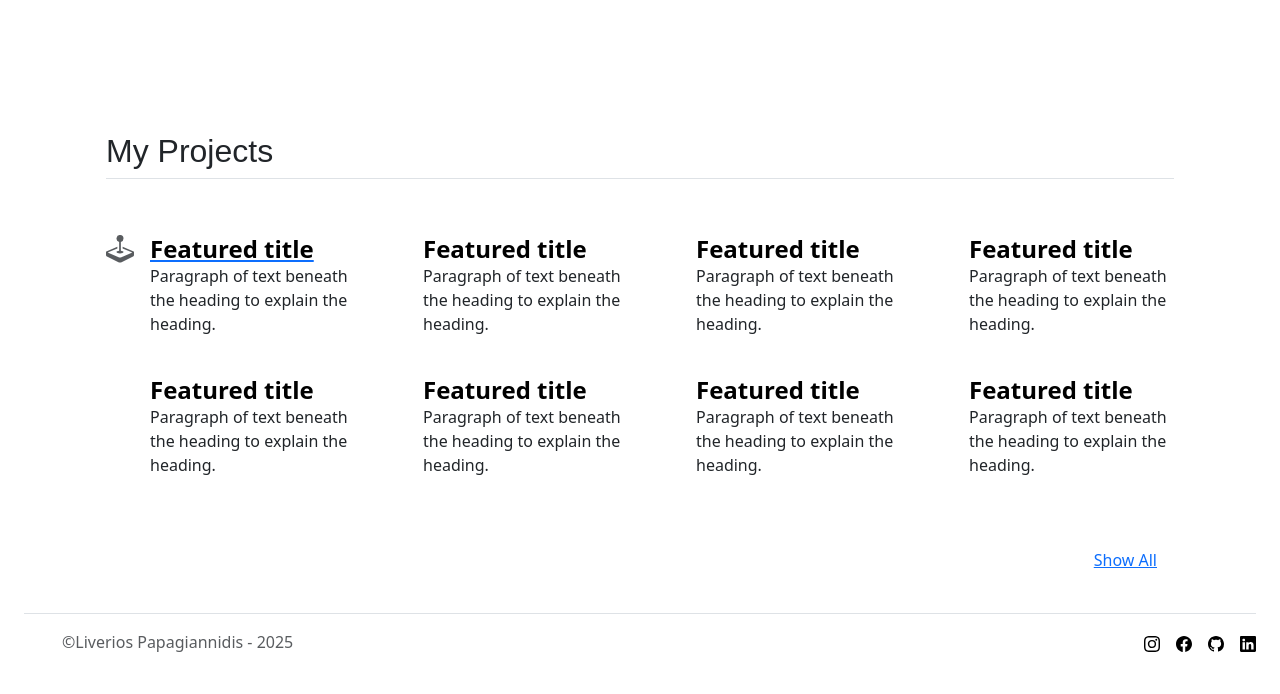
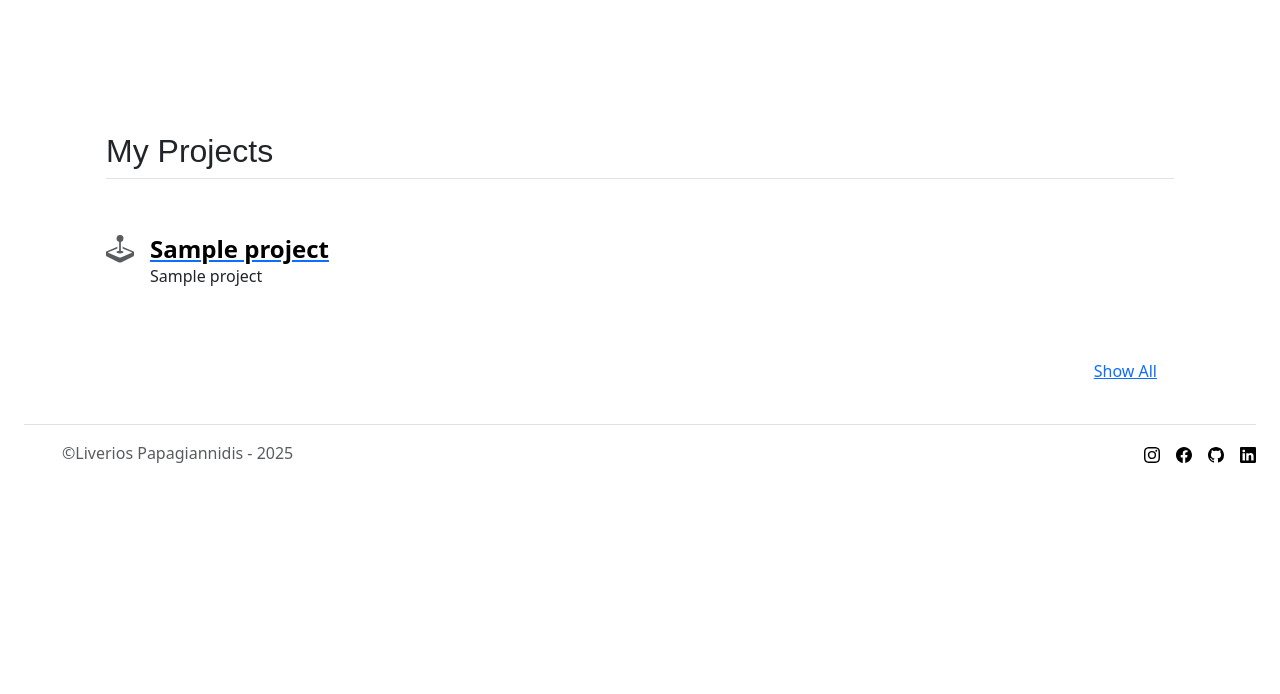
Before and after one commit to liveris-dev/Portfolio_with_Bootstrap, a Flask app: page / in a window 1280 px wide. Shown: the part 715-1409 px from the top of the page. After the commit the page ends 1178 px from the top, so only its background shows below. Run offline with Flask 3, Linux system fonts and the light colour scheme; tables that the repository leaves empty hold one stand-in row (values such as "Sample post"); some libraries are stand-ins or nearby versions; some web fonts are replaced.

Commit message:
Add the sample projects in the index.html and create "/projects" and "/project" pages.

```diff
--- a/main.py
+++ b/main.py
@@ -1,17 +1,23 @@
-from flask import Flask, render_template, request
+from flask import Flask, render_template, redirect, url_for, request
 import requests
 import smtplib
 import os
 from flask_sqlalchemy import SQLAlchemy
 from sqlalchemy.orm import DeclarativeBase, Mapped, mapped_column
 from sqlalchemy import Integer, String, Text
-
+from flask_wtf import FlaskForm
+from wtforms import StringField, SubmitField
+from wtforms.validators import DataRequired, URL
+from flask_ckeditor import CKEditor, CKEditorField
+from flask_bootstrap import Bootstrap5
 
 my_email = "tapiagasantonakis@gmail.com"
 my_password = os.environ.get('EMAIL_KEY')
 
 app = Flask(__name__)
 app.config['SECRET_KEY'] = os.environ.get('FLASK_KEY')
+Bootstrap5(app)
+ckeditor = CKEditor(app)
 
 #CREATE DATABASE
 class Base(DeclarativeBase):
@@ -26,11 +32,21 @@ class Project(db.Model):
     title: Mapped[str] = mapped_column(String(250), unique=True, nullable=False)
     subtitle: Mapped[str] = mapped_column(String(250), nullable=False)
     body: Mapped[str] = mapped_column(Text, nullable=False)
+    github: Mapped[str] = mapped_column(String(250), nullable=False)
     img_url: Mapped[str] = mapped_column(String(250), nullable=False)
 
 
 with app.app_context():
     db.create_all()
+
+#CREATE WTFORM FOR NEW PROJECT
+class ProjectForm(FlaskForm):
+    title=StringField(label='Project Title', validators=[DataRequired()])
+    subtitle=StringField(label='Project Subtitle', validators=[DataRequired()])
+    body=CKEditorField(label='Project Body', validators=[DataRequired()])
+    project_url=StringField(label='Github Link', validators=[DataRequired(), URL()])
+    img_url=StringField(label='Image URL', validators=[DataRequired(), URL()])
+    submit=SubmitField(label='Submit Project')
 
 
 def send_email(name, email, phone, message):
@@ -44,11 +60,36 @@ def send_email(name, email, phone, message):
             msg=email_message
         )
 
+@app.route("/new_project", methods=["GET","POST"])
+def new_project():
+    form = ProjectForm()
+    if form.validate_on_submit():
+        new_project_to_add=Project(
+            title=form.title.data,
+            subtitle=form.subtitle.data,
+            body=form.body.data,
+            github=form.project_url.data,
+            img_url=form.img_url.data
+        )
+        db.session.add(new_project_to_add)
+        db.session.commit()
+        return redirect(url_for('home'))
+    return render_template("add-project.html", form=form)
 
 @app.route("/")
 def home():
-    return render_template("index.html")
+    projects = db.session.execute(db.select(Project)).scalars().all()
+    return render_template("index.html", all_projects=projects)
 
+@app.route("/all_projects")
+def show_all_projects():
+    projects = db.session.execute(db.select(Project)).scalars().all()
+    return render_template("projects.html", all_projects=projects)
+
+@app.route("/project/<project_id>")
+def show_project(project_id):
+    requested_project = db.get_or_404(Project, project_id)
+    return render_template("project.html", project=requested_project)
 @app.route("/contact", methods=["GET","POST"])
 def contact():
     if request.method == "POST":
--- a/templates/index.html
+++ b/templates/index.html
@@ -22,70 +22,24 @@
 </div>
 <div class="container px-4 py-5" id="icon-grid"><h2 class="pb-2 border-bottom yanone-kaffeesatz-libe">My Projects</h2>
     <div class="row row-cols-1 row-cols-sm-2 row-cols-md-3 row-cols-lg-4 g-4 py-5">
+        {% for project in all_projects %}
             <div class="col d-flex align-items-start">
-<!--   added an svg from bootstrap icons and copied the classes from the previous-svg-code so the new one fits in.-->
+<!--   a    dded an svg from bootstrap icons and copied the classes from the previous-svg-code so the new one fits in.-->
                 <!--            <svg class="bi text-body-secondary flex-shrink-0 me-3" width="1.75em" height="1.75em" aria-hidden="true">-->
                 <!--                <use xlink:href="#bootstrap"></use>-->
                 <!--            </svg>-->
-<!--   the new svg-->
+<!--   t    he new svg-->
                 <svg xmlns="http://www.w3.org/2000/svg" width="1.75em" height="1.75em" fill="currentColor"
                      class="bi bi-joystick text-body-secondary flex-shrink-0 me-3" viewBox="0 0 16 16">
                     <path d="M10 2a2 2 0 0 1-1.5 1.937v5.087c.863.083 1.5.377 1.5.726 0 .414-.895.75-2 .75s-2-.336-2-.75c0-.35.637-.643 1.5-.726V3.937A2 2 0 1 1 10 2"/>
                     <path d="M0 9.665v1.717a1 1 0 0 0 .553.894l6.553 3.277a2 2 0 0 0 1.788 0l6.553-3.277a1 1 0 0 0 .553-.894V9.665c0-.1-.06-.19-.152-.23L9.5 6.715v.993l5.227 2.178a.125.125 0 0 1 .001.23l-5.94 2.546a2 2 0 0 1-1.576 0l-5.94-2.546a.125.125 0 0 1 .001-.23L6.5 7.708l-.013-.988L.152 9.435a.25.25 0 0 0-.152.23"/>
                 </svg>
-            <div><a href="#"><h3 class="fw-bold mb-0 fs-4 text-body-emphasis">Featured title</h3></a>
-                <p>Paragraph of text beneath the heading to explain the heading.</p></div>
+                <div><a href="#"><h3 class="fw-bold mb-0 fs-4 text-body-emphasis">{{ project.title }}</h3></a>
+                    <p>{{ project.subtitle }}</p></div>
             </div>
-        <div class="col d-flex align-items-start">
-            <svg class="bi text-body-secondary flex-shrink-0 me-3" width="1.75em" height="1.75em" aria-hidden="true">
-                <use xlink:href="#cpu-fill"></use>
-            </svg>
-            <div><h3 class="fw-bold mb-0 fs-4 text-body-emphasis">Featured title</h3>
-                <p>Paragraph of text beneath the heading to explain the heading.</p></div>
+        {% endfor %}
+
     </div>
-        <div class="col d-flex align-items-start">
-            <svg class="bi text-body-secondary flex-shrink-0 me-3" width="1.75em" height="1.75em" aria-hidden="true">
-                <use xlink:href="#calendar3"></use>
-            </svg>
-            <div><h3 class="fw-bold mb-0 fs-4 text-body-emphasis">Featured title</h3>
-                <p>Paragraph of text beneath the heading to explain the heading.</p></div>
-        </div>
-        <div class="col d-flex align-items-start">
-            <svg class="bi text-body-secondary flex-shrink-0 me-3" width="1.75em" height="1.75em" aria-hidden="true">
-                <use xlink:href="#home"></use>
-            </svg>
-            <div><h3 class="fw-bold mb-0 fs-4 text-body-emphasis">Featured title</h3>
-                <p>Paragraph of text beneath the heading to explain the heading.</p></div>
-        </div>
-        <div class="col d-flex align-items-start">
-            <svg class="bi text-body-secondary flex-shrink-0 me-3" width="1.75em" height="1.75em" aria-hidden="true">
-                <use xlink:href="#speedometer2"></use>
-            </svg>
-            <div><h3 class="fw-bold mb-0 fs-4 text-body-emphasis">Featured title</h3>
-                <p>Paragraph of text beneath the heading to explain the heading.</p></div>
-        </div>
-        <div class="col d-flex align-items-start">
-            <svg class="bi text-body-secondary flex-shrink-0 me-3" width="1.75em" height="1.75em" aria-hidden="true">
-                <use xlink:href="#toggles2"></use>
-            </svg>
-            <div><h3 class="fw-bold mb-0 fs-4 text-body-emphasis">Featured title</h3>
-                <p>Paragraph of text beneath the heading to explain the heading.</p></div>
-        </div>
-        <div class="col d-flex align-items-start">
-            <svg class="bi text-body-secondary flex-shrink-0 me-3" width="1.75em" height="1.75em" aria-hidden="true">
-                <use xlink:href="#geo-fill"></use>
-            </svg>
-            <div><h3 class="fw-bold mb-0 fs-4 text-body-emphasis">Featured title</h3>
-                <p>Paragraph of text beneath the heading to explain the heading.</p></div>
-        </div>
-        <div class="col d-flex align-items-start">
-            <svg class="bi text-body-secondary flex-shrink-0 me-3" width="1.75em" height="1.75em" aria-hidden="true">
-                <use xlink:href="#tools"></use>
-            </svg>
-            <div><h3 class="fw-bold mb-0 fs-4 text-body-emphasis">Featured title</h3>
-                <p>Paragraph of text beneath the heading to explain the heading.</p></div>
-        </div>
-    </div>
-    <button class="btn btn-link rounded-pill px-3" style="float:right;" type="button">Show All</button>
+    <a class="btn btn-link rounded-pill px-3" style="float:right;" type="button" href="{{ url_for('show_all_projects') }}">Show All</a>
 </div>
 {% endblock %}
```
Also changed, not shown: templates/project.html (+14 -9 lines), templates/projects.html (+24 -9 lines). Lines whose indentation alone changed are shown as unchanged.
